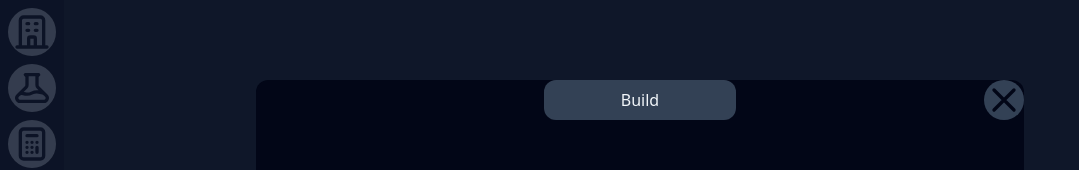
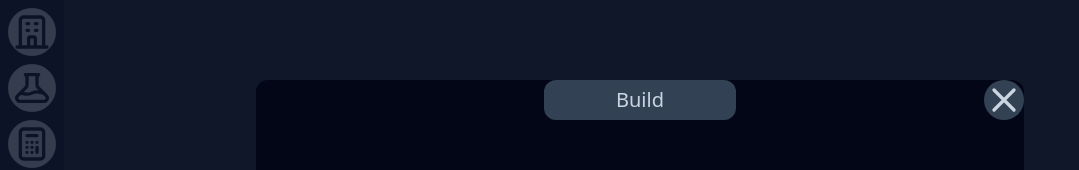
Before and after one commit to stasfr/LogisticGame, a Nuxt app: page / in a window 1280 px wide. Both pictures are taken after a click on the element "Build". Shown: the top 170 px of the page, without its empty margins (0-1079 px from the left). Built offline with nearby package versions, Linux system fonts and the light colour scheme.

Commit message:
add tailwind composables

```diff
--- a/components/UI/SidebarIcon.vue
+++ b/components/UI/SidebarIcon.vue
@@ -1,6 +1,7 @@
 <template>
   <div
-    class="group relative mx-auto mb-2 mt-2 flex h-12 w-12 cursor-pointer items-center justify-center rounded-3xl bg-slate-300 text-slate-950 transition-all duration-300 hover:rounded-xl hover:bg-slate-800 hover:text-slate-300"
+    class="group relative mx-auto mb-2 mt-2 flex h-12 w-12 items-center justify-center"
+    :class="defaultButtonAnimation"
   >
     <div class="h-10 w-10">
       <slot name="icon"></slot>
@@ -13,4 +14,6 @@
   </div>
 </template>
 
-<script setup></script>
+<script setup>
+const { defaultButtonAnimation } = useTailwindConfig();
+</script>
--- a/components/UI/menu/Window.vue
+++ b/components/UI/menu/Window.vue
@@ -5,14 +5,16 @@
     <div class="relative h-[80%] w-[60%] rounded-xl bg-slate-950">
       <div class="flex h-10 w-[100%] justify-center">
         <div
-          class="flex w-[25%] items-center justify-center rounded-xl bg-slate-700 text-slate-100 transition-all duration-300 hover:bg-slate-800 hover:text-slate-300"
+          class="flex w-[25%] items-center justify-center rounded-xl text-xl"
+          :class="defaultWindowButtonAnimation"
         >
           {{
             state.windowType.charAt(0).toUpperCase() + state.windowType.slice(1)
           }}
         </div>
         <div
-          class="absolute right-0 h-10 w-10 rounded-3xl bg-slate-700 text-slate-950 transition-all duration-300 hover:rounded-xl hover:bg-slate-800 hover:text-slate-300"
+          class="absolute right-0 h-10 w-10 cursor-pointer rounded-3xl"
+          :class="defaultWindowButtonAnimation"
           @click="closeWindow"
         >
           <XIcon class="w-10" />
@@ -25,6 +27,8 @@
 <script setup>
 import { XIcon } from '@heroicons/vue/outline';
 import { useUIStore } from '@/store/ui';
+
+const { defaultWindowButtonAnimation } = useTailwindConfig();
 const state = useUIStore();
 
 const closeWindow = () => {
--- /dev/null
+++ b/composables/useTailwindConfig.js
@@ -0,0 +1,8 @@
+export default () => {
+  return {
+    defaultButtonAnimation:
+      'cursor-pointer rounded-3xl bg-slate-300 text-slate-950 transition-all duration-300 hover:rounded-xl hover:bg-slate-800 hover:text-slate-300',
+    defaultWindowButtonAnimation:
+      'text-slate-300 bg-slate-700 transition-all duration-300 hover:rounded-xl hover:bg-slate-800 hover:text-slate-300'
+  };
+};
```
